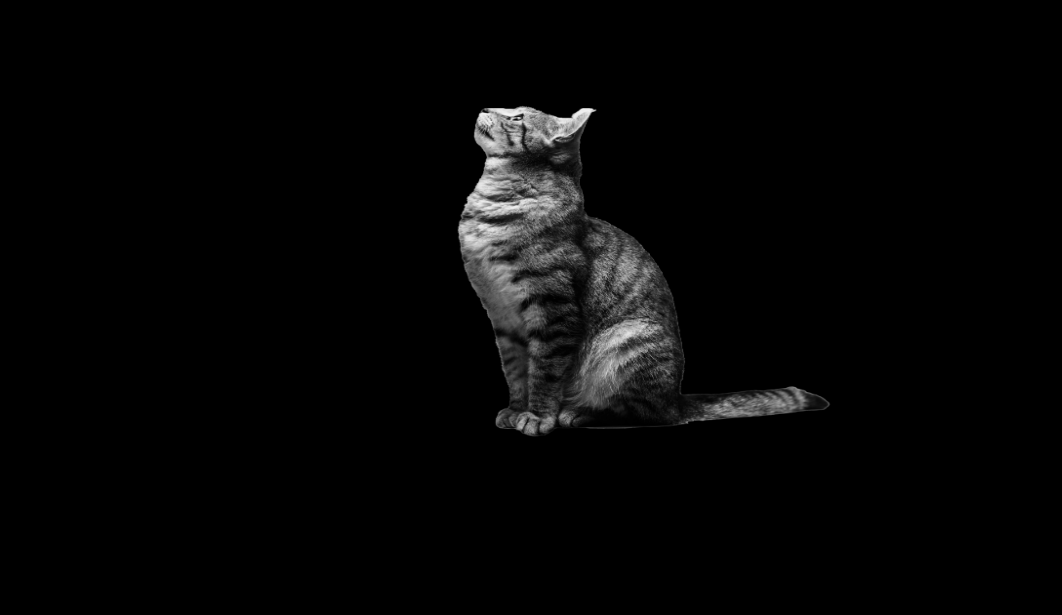
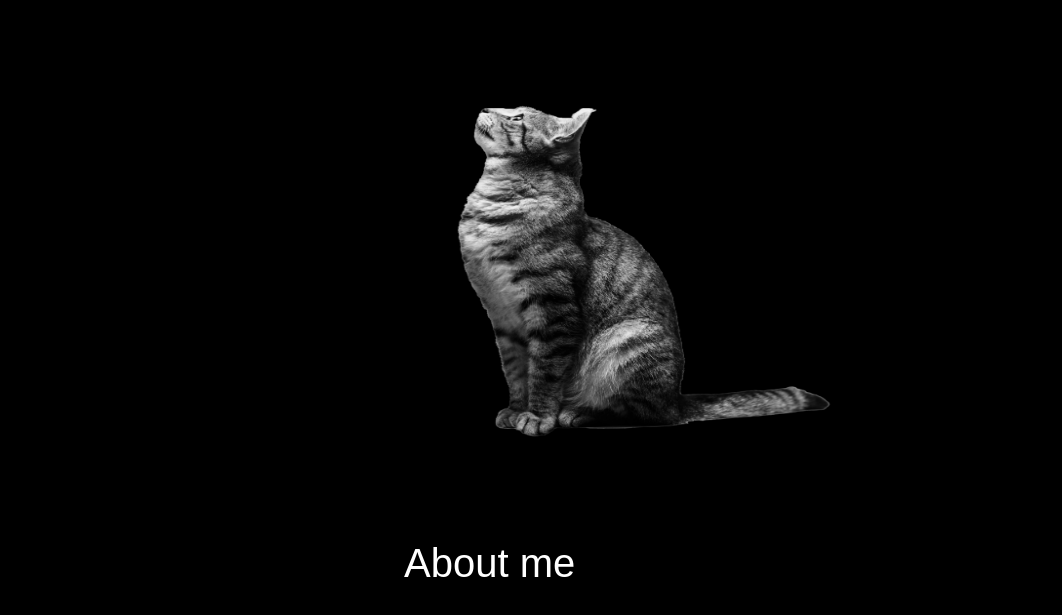
Before and after one commit to seelennebel/seelennebel.github.io, a plain HTML site: page index.html in a window 1280 px wide. Shown: the part 259-874 px from the top of the page, without its empty margins (108-1170 px from the left). Before the commit the page ends 800 px from the top, so only its background shows below. Drawn offline with Linux system fonts and the light colour scheme.

Commit message:
Modified css

```diff
--- a/index.html
+++ b/index.html
@@ -35,6 +35,9 @@
                     <img id = "photo" src = "cat2.png">
                 </div>
             </div>
+            <div id = "about">
+                About me
+            </div>
         </div>
     </body>
 </html>
--- a/style.css
+++ b/style.css
@@ -10,7 +10,7 @@ body {
 .wrapper {
     display: grid;
     grid-template-columns: 20% 20% 20% 20% 20%;
-    grid-template-rows: 10rem 20rem 20rem;
+    grid-template-rows: 10rem 20rem 20rem 30rem 10rem;
 }
 
 .head {
@@ -86,3 +86,13 @@ a:visited {
 a:hover {
     text-decoration: underline;
 }
+
+#about {
+    color: white;
+    grid-row-start: 5;
+    grid-row-end: 6;
+    grid-column-start: 3;
+    grid-column-end: 4;
+    font-size: 4rem;
+    font-family: "Montserrat", sans-serif;
+}
```
